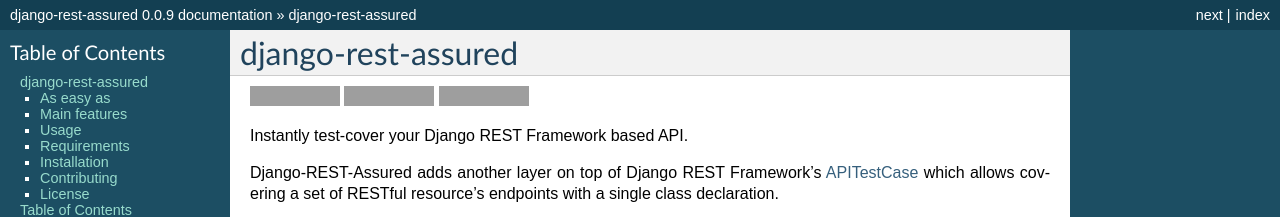
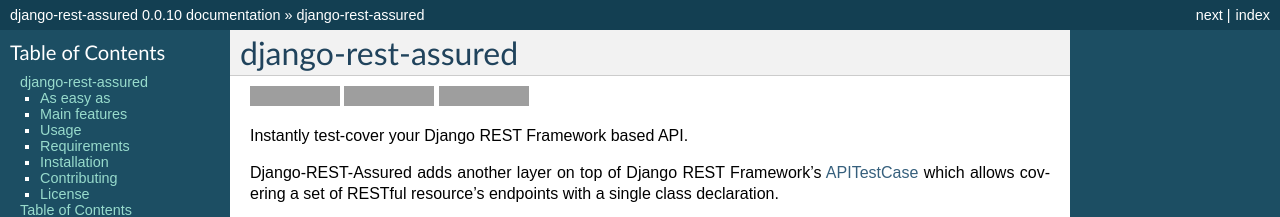
Before and after one commit to ydaniv/django-rest-assured, a Sphinx documentation site: the page built from docs/source/index.rst, in a window 1280 px wide and 900 px high. Shown: the top 217 px of the window. Built offline with Sphinx 7.4.7, drawn with Linux system fonts in a browser that asks for light colours; some of the changed text lies outside the part shown; grey boxes are pictures that could not be loaded.

Commit message:
Bumped version to 0.0.10

```diff
--- a/docs/source/conf.py
+++ b/docs/source/conf.py
@@ -60,9 +60,9 @@
 # built documents.
 #
 # The short X.Y version.
-version = '0.0.9'
+version = '0.0.10'
 # The full version, including alpha/beta/rc tags.
-release = '0.0.9'
+release = '0.0.10'
 
 # The language for content autogenerated by Sphinx. Refer to documentation
 # for a list of supported languages.
--- a/setup.py
+++ b/setup.py
@@ -7,7 +7,7 @@
 
 setup(
     name='django-rest-assured',
-    version='0.0.9',
+    version='0.0.10',
     description='Django REST Assured instantly test-covers your Django REST Framework based API.',
     # long_description=long_description,
     url='https://github.com/ydaniv/django-rest-assured',
```
